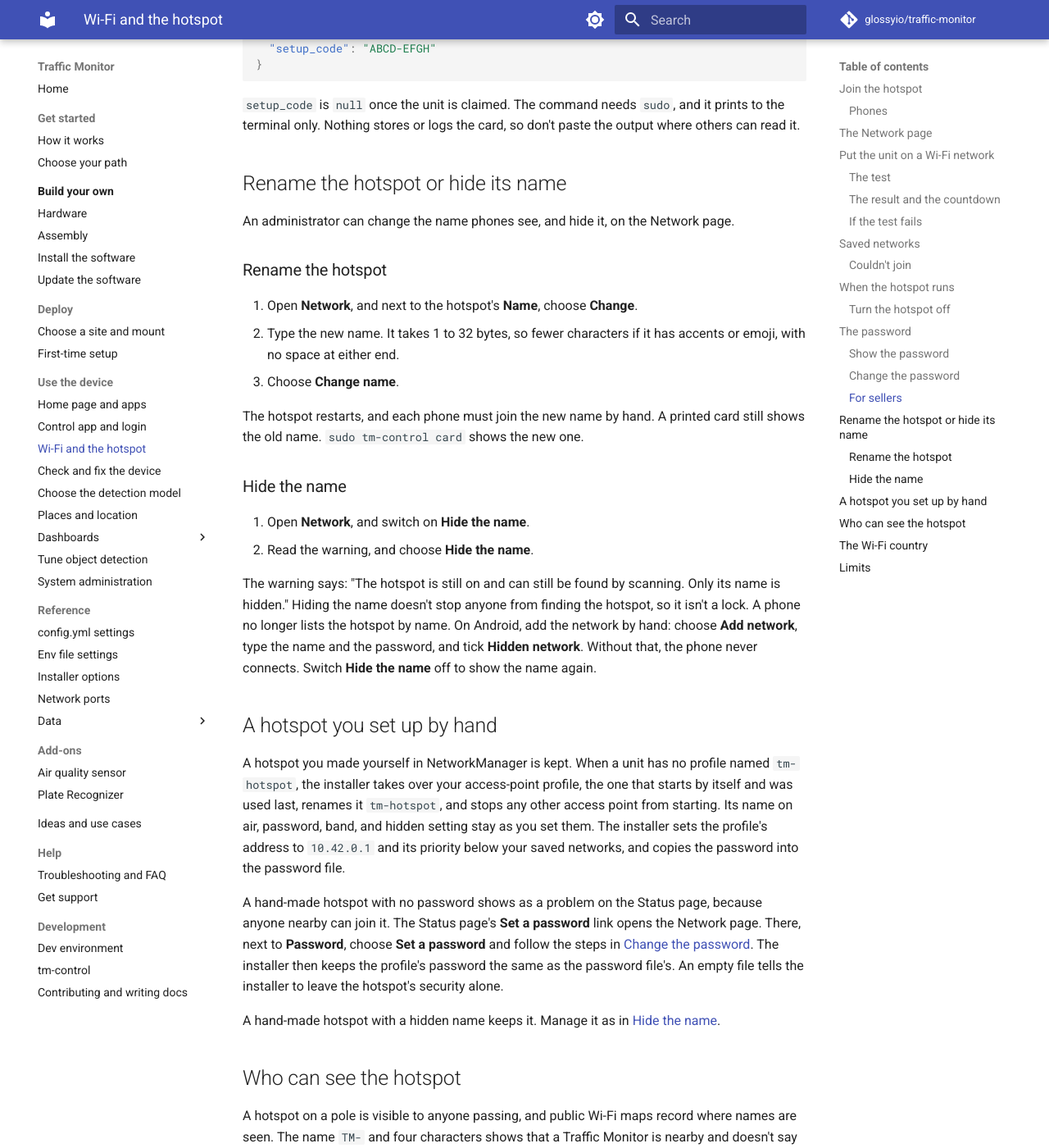
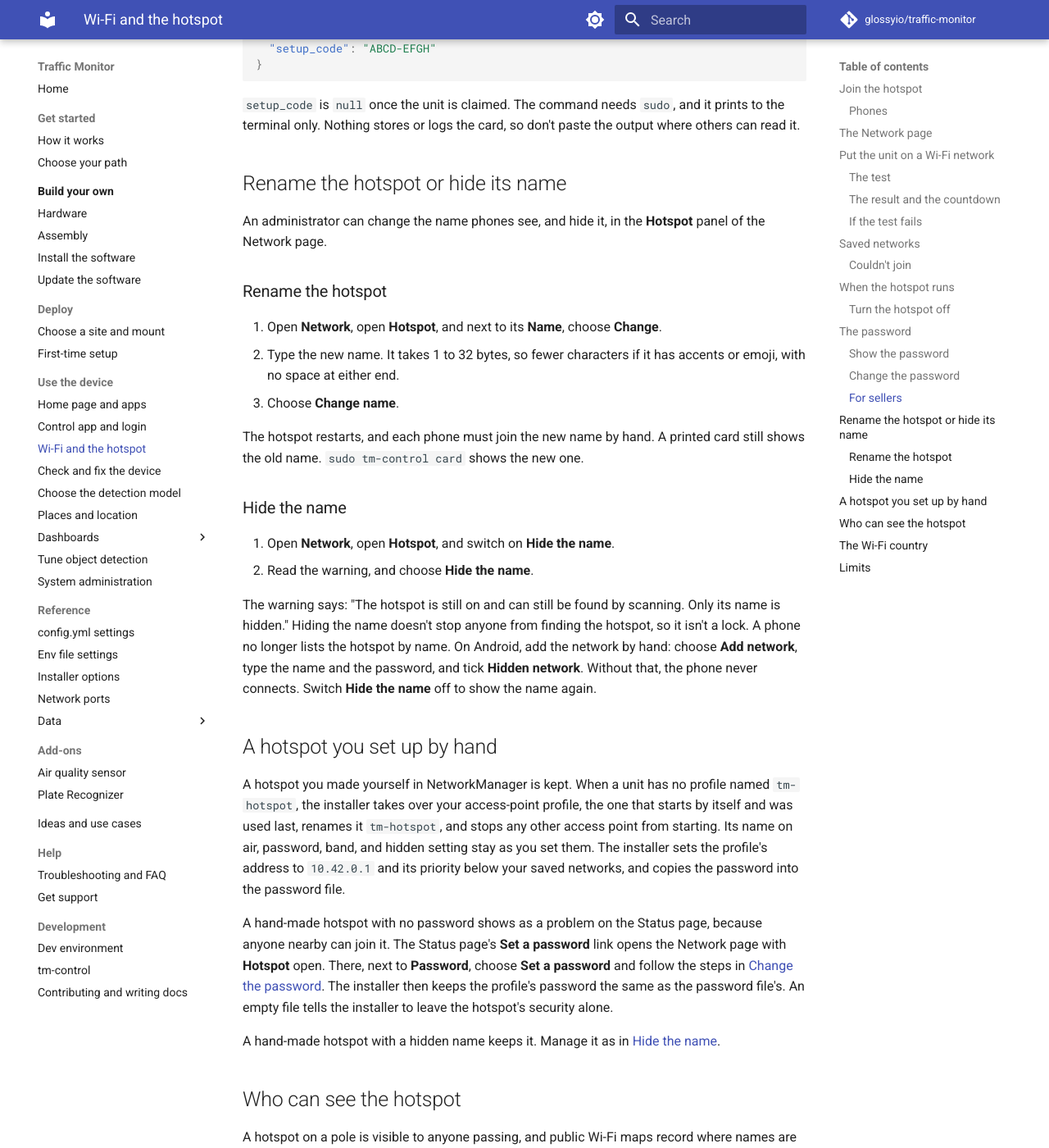
Before and after one commit to glossyio/traffic-monitor, an MkDocs documentation site: the page built from docs/use/wifi-hotspot.md, in a window 1280 px wide and 1400 px high, scrolled down 7903 px. Shown: the whole window at 82% size. Built offline with MkDocs 1.6.1 and Material for MkDocs 9.7.7, drawn with Linux system fonts in a browser that asks for light colours; comment, search, counter and statistics services are not loaded; the version menu is left out; some of the changed text lies outside the part shown.

Commit message:
Say to open Hotspot in the steps that change the hotspot
Assisted-by: Claude Code 2.1.322 (CLI)
AI-Model: Claude Sonnet 5.5 (claude-sonnet-5-5)
AI-Effort: high
AI-Role: drafted

```diff
--- a/docs/use/wifi-hotspot.md
+++ b/docs/use/wifi-hotspot.md
@@ -33,8 +33,8 @@ Tested with a Pixel 7 on Android 17 and with Firefox on an iPhone on iOS 18.7, i
 * **This device:** the unit's name and its `.local` name, such as `tm-ab12` and `tm-ab12.local`.
 * **Ethernet** and **Wi-Fi:** whether each is connected, and for each its MAC address, IP address, gateway, and DNS servers. The Wi-Fi line says which network the unit is on, with its signal, or that it is on its own hotspot. A unit without Ethernet has no Ethernet line, and a unit without a built-in radio says so.
 * **Internet:** whether the unit reaches the internet. An offline unit says **Not reachable**, which is normal.
+* **Hotspot:** whether it is on, its name, whether the name is hidden, and the two addresses it answers on.
 * **Wi-Fi networks:** the networks the unit has saved and the ones it heard the last time it looked. See [Put the unit on a Wi-Fi network](#put-the-unit-on-a-wi-fi-network) and [Saved networks](#saved-networks).
-* **Hotspot:** whether it is on, its name, whether the name is hidden, and the two addresses it answers on.
 
 **This device** and **Hotspot** sit side by side on a wide screen, above **Wi-Fi networks**, and are folded each time you open the page. Folded, **This device** shows the `.local` name and the addresses in use, and **Hotspot** shows its name, or **Hotspot off**. Select a heading to open it. A panel opens by itself when something in it needs your attention, such as a hotspot change that fails or is refused, and a folded one then shows a warning mark.
 
@@ -156,7 +156,7 @@ If you can't sign in, run `sudo tm-control card` on the unit instead. Over Ether
 
 ### Change the password
 
-1. Sign in as an administrator and open **Network**.
+1. Sign in as an administrator and open **Network**, then open **Hotspot**.
 2. Next to **Password**, choose **Change**. A unit whose hotspot has no password offers **Set a password** here.
 3. Type the new password, 8 to 63 letters, digits, and symbols with no space at either end.
 4. Write the password down, then choose **Change password**, or **Set password** on a unit that has none.
@@ -181,11 +181,11 @@ The hotspot restarts with the new password, and phones on it are disconnected. E
 
 ## Rename the hotspot or hide its name
 
-An administrator can change the name phones see, and hide it, on the Network page.
+An administrator can change the name phones see, and hide it, in the **Hotspot** panel of the Network page.
 
 ### Rename the hotspot
 
-1. Open **Network**, and next to the hotspot's **Name**, choose **Change**.
+1. Open **Network**, open **Hotspot**, and next to its **Name**, choose **Change**.
 2. Type the new name. It takes 1 to 32 bytes, so fewer characters if it has accents or emoji, with no space at either end.
 3. Choose **Change name**.
 
@@ -193,7 +193,7 @@ The hotspot restarts, and each phone must join the new name by hand. A printed c
 
 ### Hide the name
 
-1. Open **Network**, and switch on **Hide the name**.
+1. Open **Network**, open **Hotspot**, and switch on **Hide the name**.
 2. Read the warning, and choose **Hide the name**.
 
 The warning says: "The hotspot is still on and can still be found by scanning. Only its name is hidden." Hiding the name doesn't stop anyone from finding the hotspot, so it isn't a lock. A phone no longer lists the hotspot by name. On Android, add the network by hand: choose **Add network**, type the name and the password, and tick **Hidden network**. Without that, the phone never connects. Switch **Hide the name** off to show the name again.
@@ -202,7 +202,7 @@ The warning says: "The hotspot is still on and can still be found by scanning. O
 
 A hotspot you made yourself in NetworkManager is kept. When a unit has no profile named `tm-hotspot`, the installer takes over your access-point profile, the one that starts by itself and was used last, renames it `tm-hotspot`, and stops any other access point from starting. Its name on air, password, band, and hidden setting stay as you set them. The installer sets the profile's address to `10.42.0.1` and its priority below your saved networks, and copies the password into the password file.
 
-A hand-made hotspot with no password shows as a problem on the Status page, because anyone nearby can join it. The Status page's **Set a password** link opens the Network page. There, next to **Password**, choose **Set a password** and follow the steps in [Change the password](#change-the-password). The installer then keeps the profile's password the same as the password file's. An empty file tells the installer to leave the hotspot's security alone.
+A hand-made hotspot with no password shows as a problem on the Status page, because anyone nearby can join it. The Status page's **Set a password** link opens the Network page with **Hotspot** open. There, next to **Password**, choose **Set a password** and follow the steps in [Change the password](#change-the-password). The installer then keeps the profile's password the same as the password file's. An empty file tells the installer to leave the hotspot's security alone.
 
 A hand-made hotspot with a hidden name keeps it. Manage it as in [Hide the name](#hide-the-name).
 
```
